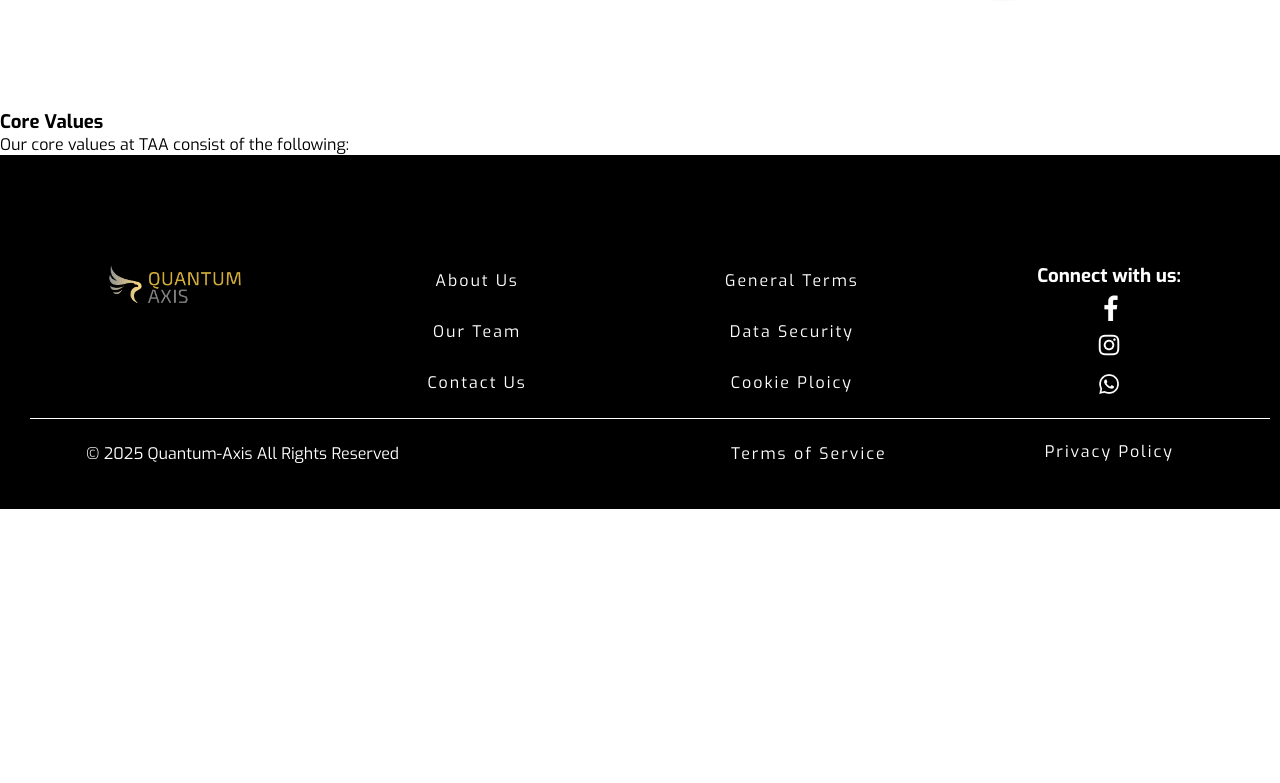
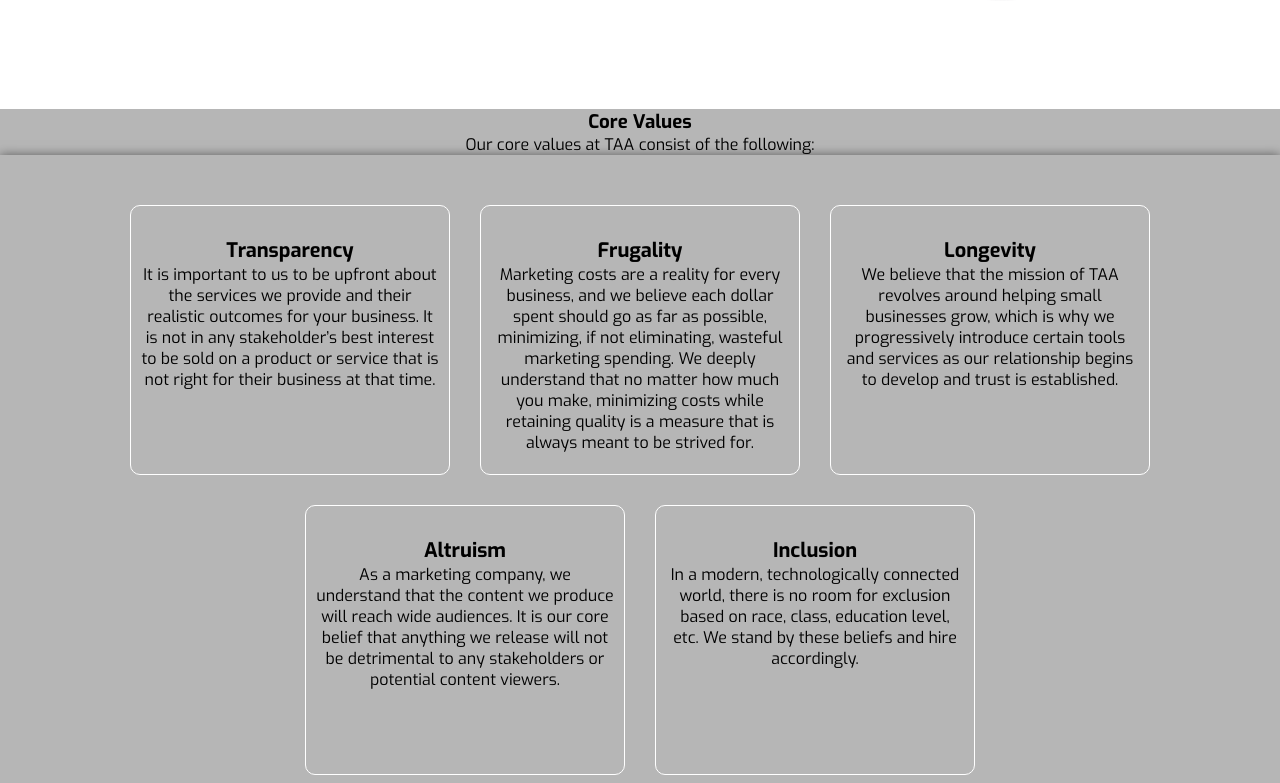
Before and after one commit to tharanycred4future/quantumaxistest, a React (Vite) app: page /about-us in a window 1280 px wide. Shown: the part 1277-2060 px from the top of the page. Before the commit the page ends 1786 px from the top, so only its background shows below. Built offline with nearby package versions, Linux system fonts and the light colour scheme.

Commit message:
abt us page update

```diff
--- a/src/pages/AboutUs/AboutUs.css
+++ b/src/pages/AboutUs/AboutUs.css
@@ -59,3 +59,33 @@
     width: 300px;
     padding: 20px 0px 0px 10px;
 }
+.core-values-section{
+    background-color: rgba(0, 2, 3, 0.288);
+    display: flex;
+    flex-direction: column;
+    justify-content: center;
+    text-align: center;
+}
+.core-values-cover{
+    display: flex;
+    flex-wrap: wrap;
+    padding: 50px 20px;
+    justify-content: center;
+    gap: 30px;
+    box-shadow: 0 0 10px 0  rgba(0, 0, 0, 0.5);
+
+
+
+}
+.core-value{
+    width: 320px;
+    height:270px;
+    padding: 10px;
+    background-color: transparent;
+    border: 1px solid white;
+    border-radius: 10px;
+}
+.core-value h5{
+    font-size: 20px;
+    padding: 0px;
+}
--- a/src/pages/AboutUs/AboutUs.jsx
+++ b/src/pages/AboutUs/AboutUs.jsx
@@ -30,6 +30,34 @@
 
         </div>
         <div className="core-values">
+          <div className="core-values-cover">
+          <div  className="core-value">
+            <img src="" alt="" className="core-value-img" />
+            <h5>Transparency</h5>
+            <p>It is important to us to be upfront about the services we provide and their realistic outcomes for your business. It is not in any stakeholder’s best interest to be sold on a product or service that is not right for their business at that time.</p>
+          </div>
+          <div className="core-value">
+           <img src="" alt="" className="core-value-img" />
+           <h5>Frugality</h5>
+           <p>Marketing costs are a reality for every business, and we believe each dollar spent should go as far as possible, minimizing, if not eliminating, wasteful marketing spending. We deeply understand that no matter how much you make, minimizing costs while retaining quality is a measure that is always meant to be strived for.</p>
+          </div>
+          <div className="core-value">
+            <img src="" alt="" className="core-value-img" />
+            <h5>Longevity</h5>
+            <p>We believe that the mission of TAA revolves around helping small businesses grow, which is why we progressively introduce certain tools and services as our relationship begins to develop and trust is established.</p>
+          </div>
+          <div className="core-value">
+            <img src="" alt="" className="core-value-img" />
+            <h5>Altruism</h5>
+            <p>As a marketing company, we understand that the content we produce will reach wide audiences. It is our core belief that anything we release will not be detrimental to any stakeholders or potential content viewers.</p>
+          </div>
+          <div className="core-value">
+            <img src="" alt="" className="core-value-img" />
+            <h5>Inclusion</h5>
+            <p>In a modern, technologically connected world, there is no room for exclusion based on race, class, education level, etc. We stand by these beliefs and hire accordingly.</p>
+          </div>
+
+          </div>
 
         </div>
       </div>
```
